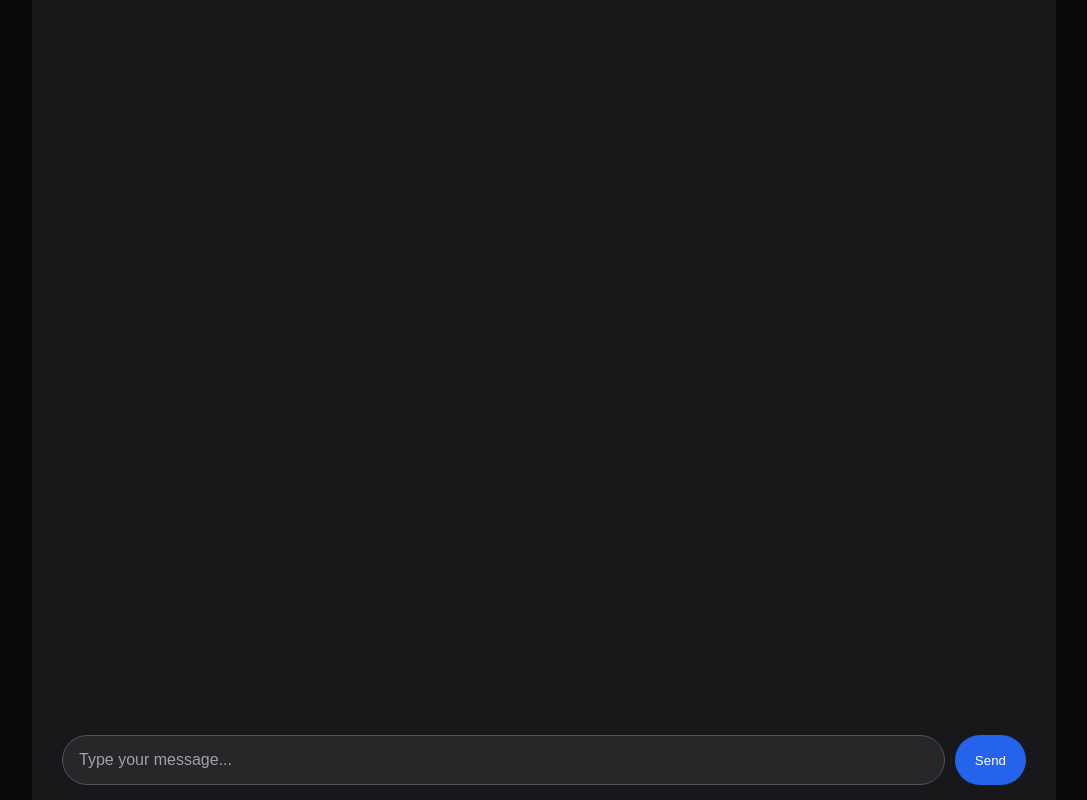
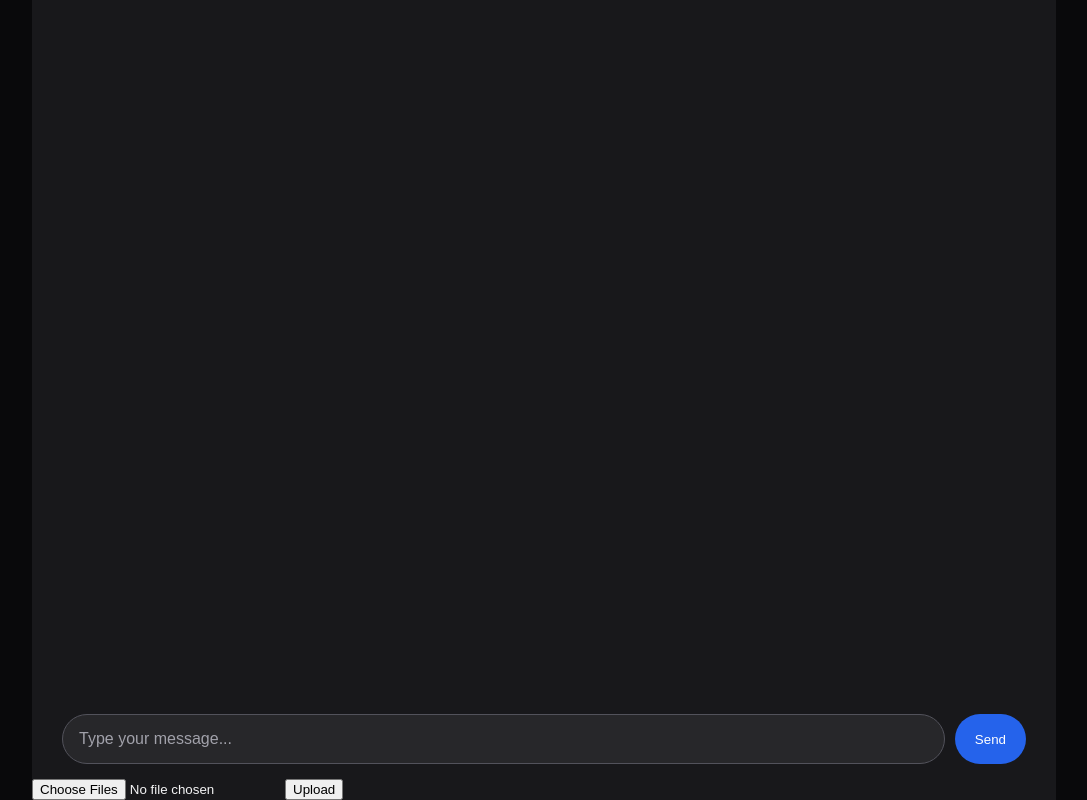
Before and after one commit to Harjas6/chatbot, a React (Vite) app in the folder frontend/: page / in a window 1280 px wide. Shown: the whole page, without its empty margins (96-1183 px from the left). Built offline with nearby package versions, Linux system fonts and the light colour scheme.

Commit message:
Add file selector button

```diff
--- a/frontend/src/components/ChatScreen.tsx
+++ b/frontend/src/components/ChatScreen.tsx
@@ -2,6 +2,7 @@ import { MessageList } from "./MessageList";
 import { ChatInput } from "./ChatInput";
 import type { Message } from "../types/Message";
 import { useState } from "react";
+import { FileUpload } from "./FileUpload";
 
 async function sendMessageToServer(
 	prompt: string,
@@ -75,10 +76,16 @@ export function ChatScreen() {
 			setLoading(false);
 		}
 	}
+
+	async function onUpload(files: File[]) {
+		console.log("Files selected:", files);
+	}
+
 	return (
 		<div className="chat-screen">
 			<MessageList messages={messages} loading={loading} />
 			<ChatInput onSubmit={onSubmit} disabled={loading} />
+			<FileUpload onUpload={onUpload} disabled={false} />
 		</div>
 	);
 }
--- /dev/null
+++ b/frontend/src/components/FileUpload.tsx
@@ -0,0 +1,28 @@
+import { type SubmitEvent } from "react";
+
+type FileInputProps = {
+	onUpload: (files: File[]) => void;
+	disabled: boolean;
+};
+export function FileUpload({ onUpload, disabled }: FileInputProps) {
+	function handleSubmit(e: SubmitEvent) {
+		e.preventDefault();
+		const form = e.currentTarget as HTMLFormElement;
+		const fileInput = form.elements[0] as HTMLInputElement;
+		const files = Array.from(fileInput.files ?? []);
+		if (files.length > 0) {
+			onUpload(files);
+		}
+	}
+
+	return (
+		<div className="file-upload">
+			<form onSubmit={handleSubmit}>
+				<input type="file" accept=".pdf" multiple disabled={disabled} />
+				<button type="submit" disabled={disabled}>
+					Upload
+				</button>
+			</form>
+		</div>
+	);
+}
```
